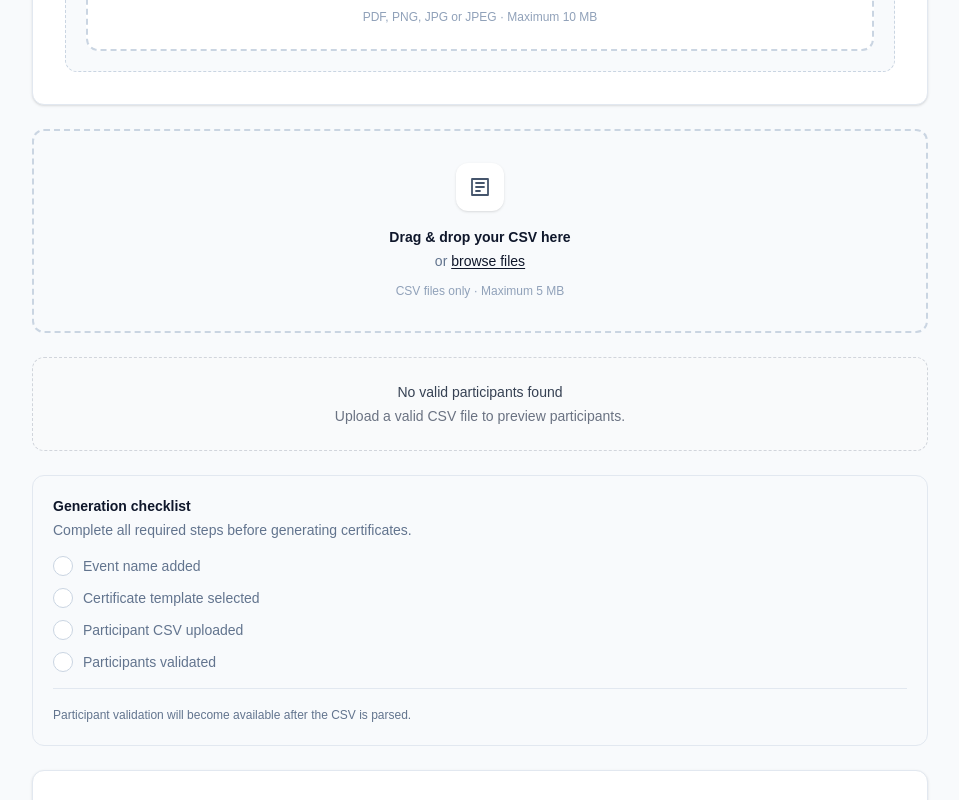
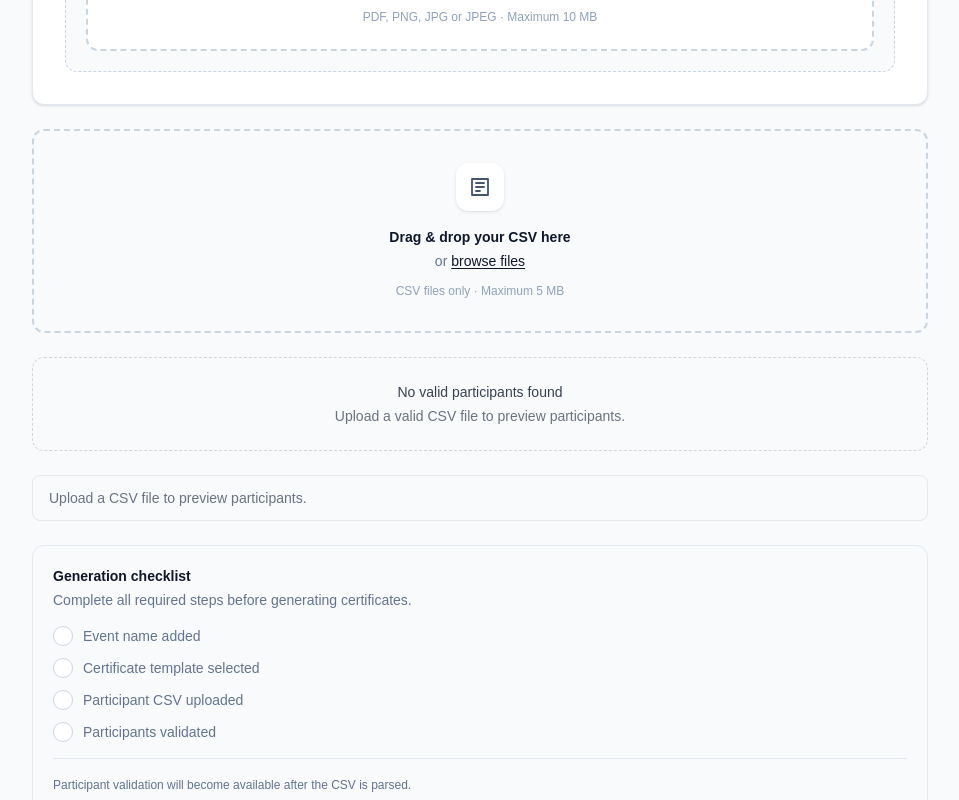
Before and after one commit to shaurya3571/certificate-generator, a Next.js app: page / in a window 1280 px wide. Shown: the part 1320-2120 px from the top of the page, without its empty margins (160-1119 px from the left). Built offline with nearby package versions, Linux system fonts and the light colour scheme.

Commit message:
feat: improve CSV validation error UI

```diff
--- a/src/components/certificate/ParticipantsUpload.tsx
+++ b/src/components/certificate/ParticipantsUpload.tsx
@@ -13,15 +13,17 @@ interface ParticipantsUploadProps {
   onFileChange?: (file: File | null) => void;
 }
 
-export default function ParticipantsUpload({
+export function ParticipantsUpload({
   participants,
   onParticipantsChange,
   onFileChange,
 }: ParticipantsUploadProps) {
+  const [file, setFile] = useState<File | null>(null);
   const [errors, setErrors] = useState<string[]>([]);
   const [isParsing, setIsParsing] = useState(false);
 
   const handleFileChange = async (file: File | null) => {
+    setFile(file);
     onFileChange?.(file);
 
     setErrors([]);
@@ -46,33 +48,78 @@ export default function ParticipantsUpload({
     }
   };
 
+  const hasErrors = errors.length > 0;
+  const hasParticipants = participants.length > 0;
+
   return (
     <div className="space-y-6">
       <CsvUploader
-        file={null}
-        onFileChange={handleFileChange} />
+        file={file}
+        onFileChange={handleFileChange}
+      />
 
       {isParsing && (
-        <p className="text-sm text-gray-500">
-          Processing participant CSV...
-        </p>
+        <div className="rounded-lg border border-gray-200 bg-gray-50 px-4 py-3">
+          <p className="text-sm text-gray-600">
+            Processing participant CSV...
+          </p>
+        </div>
       )}
 
-      {errors.length > 0 && (
-        <div className="rounded-lg border border-red-200 bg-red-50 p-4">
-          <p className="mb-2 text-sm font-semibold text-red-700">
-            Please check your CSV
+      {!isParsing && hasParticipants && !hasErrors && (
+        <div className="rounded-lg border border-green-200 bg-green-50 px-4 py-3">
+          <p className="text-sm font-medium text-green-700">
+            ✓ All {participants.length} participants are valid.
           </p>
+        </div>
+      )}
 
-          <ul className="space-y-1 text-sm text-red-600">
-            {errors.map((error, index) => (
-              <li key={`${error}-${index}`}>{error}</li>
-            ))}
-          </ul>
+      {!isParsing && hasErrors && (
+        <div className="rounded-xl border border-red-200 bg-red-50 p-5">
+          <div className="flex items-start gap-3">
+            <div className="mt-0.5 text-red-600">!</div>
+
+            <div className="min-w-0 flex-1">
+              <h3 className="text-sm font-semibold text-red-800">
+                Some rows need attention
+              </h3>
+
+              <p className="mt-1 text-sm text-red-700">
+                {participants.length > 0
+                  ? `${participants.length} valid ${
+                      participants.length === 1
+                        ? "participant"
+                        : "participants"
+                    } found.`
+                  : "No valid participants found."}
+              </p>
+
+              <div className="mt-4 space-y-2">
+                {errors.map((error, index) => (
+                  <div
+                    key={`${error}-${index}`}
+                    className="rounded-md border border-red-100 bg-white px-3 py-2 text-sm text-red-700"
+                  >
+                    {error}
+                  </div>
+                ))}
+              </div>
+            </div>
+          </div>
         </div>
       )}
 
       <ParticipantPreview participants={participants} />
+
+      {!isParsing && !hasParticipants && !hasErrors && (
+        <div className="rounded-lg border border-gray-200 bg-gray-50 px-4 py-3">
+          <p className="text-sm text-gray-500">
+            Upload a CSV file to preview participants.
+          </p>
+        </div>
+      )}
     </div>
   );
 }
+
+export default ParticipantsUpload;
```
